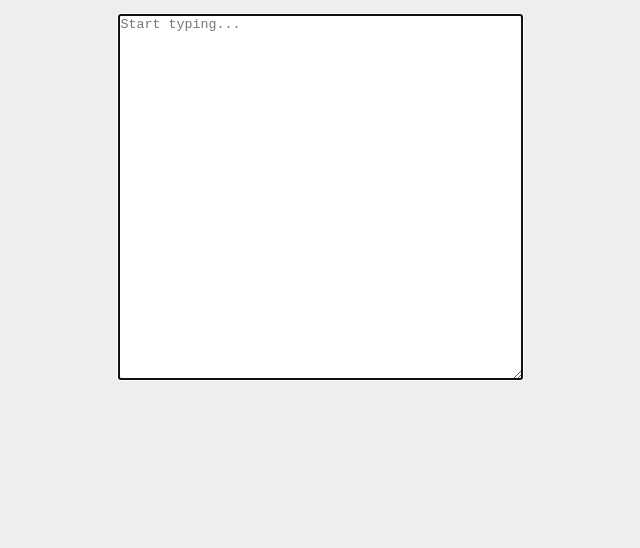
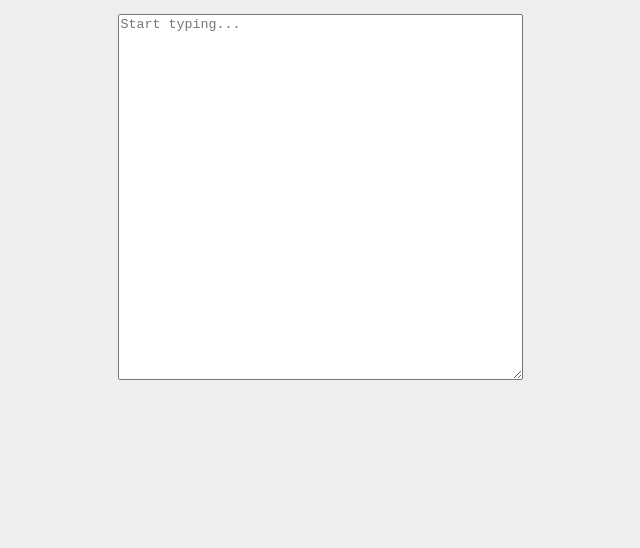
Before and after one commit to saidaibrg/charta.js, a website: page src/index.html in a window 1280 px wide. Shown: the part 252-800 px from the top of the page, without its empty margins (320-960 px from the left). Drawn offline with Linux system fonts and the light colour scheme.

Commit message:
Lato font+media import and textarea styling

```diff
--- a/src/index.html
+++ b/src/index.html
@@ -5,6 +5,8 @@
     <!-- Allows web authors to choose what version of the Microsoft Internet Explorer is the best for the app.
     https://stackoverflow.com/questions/6771258/what-does-meta-http-equiv-x-ua-compatible-content-ie-edge-do-->
     <title>Welcome to CHARTA</title>
+    <link href='http://fonts.googleapis.com/css?family=Lato&subset=latin,latin-ext' rel='stylesheet' type='text/css'>
+    <!-- Importing the Lato Google Font to the project. -->
     <link rel="stylesheet" href=style.css>
 </head>
 <body>
--- a/src/style.css
+++ b/src/style.css
@@ -3,11 +3,22 @@ body {
     margin: 0;
     background-color: #eee;
     color: #111;
-    font-family: -apple-system,BlinkMacSystemFont,"Segoe UI",Roboto,"Helvetica Neue",Arial,"Noto Sans",sans-serif,"Apple Color Emoji","Segoe UI Emoji","Segoe UI Symbol","Noto Color Emoji";
+    font-family: 'Lato', sans-serif;
     font-size: 1rem;
     font-weight: 400;
     line-height: 1.5;
 }
+
+textarea {
+    outline: none; /* Removes the blue glow*/
+  }
+
+   /* The image on the background of the text file, while the field isn't in focus
+
+   textarea {
+    background: src(media/ugotthis.png) center center no-repeat;
+    border: 1px solid #888;
+  }*/
 
 .center-both-axis {
     height: 100vh;
```
Also changed, not shown: media/ugotthis.png (added).
